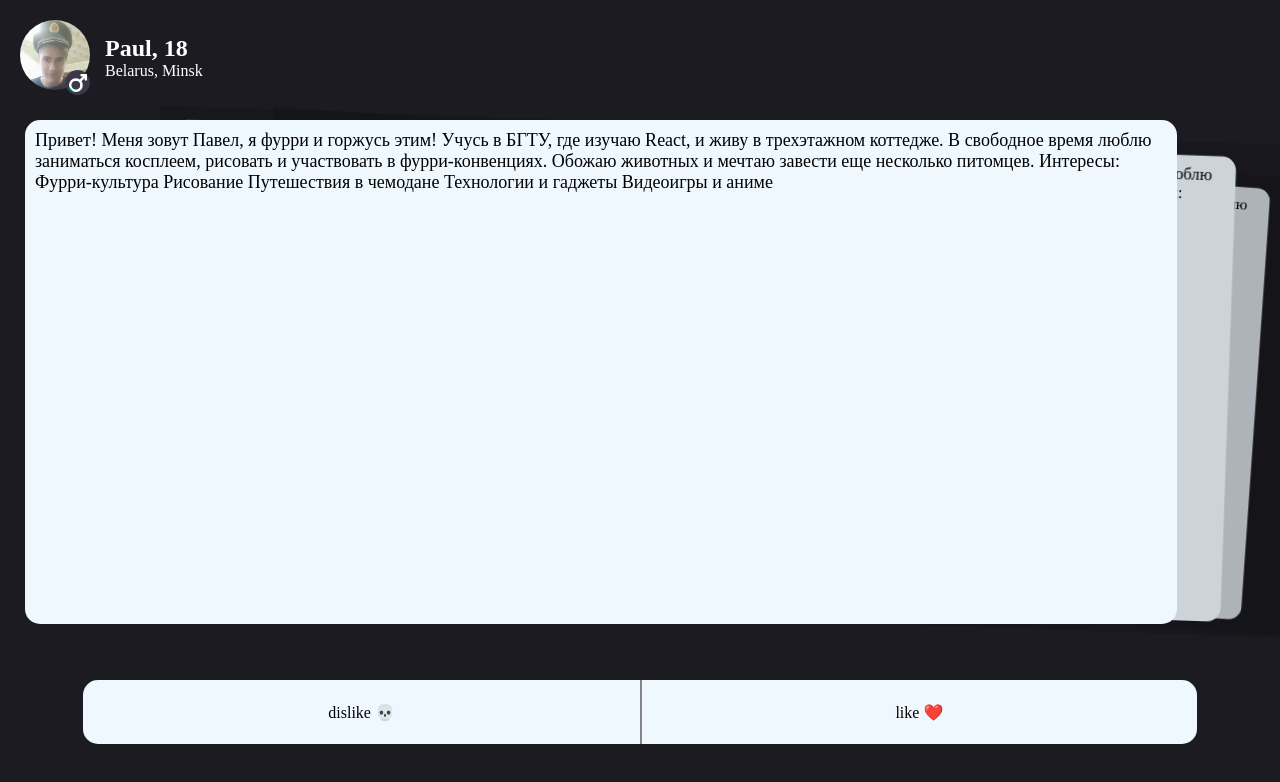
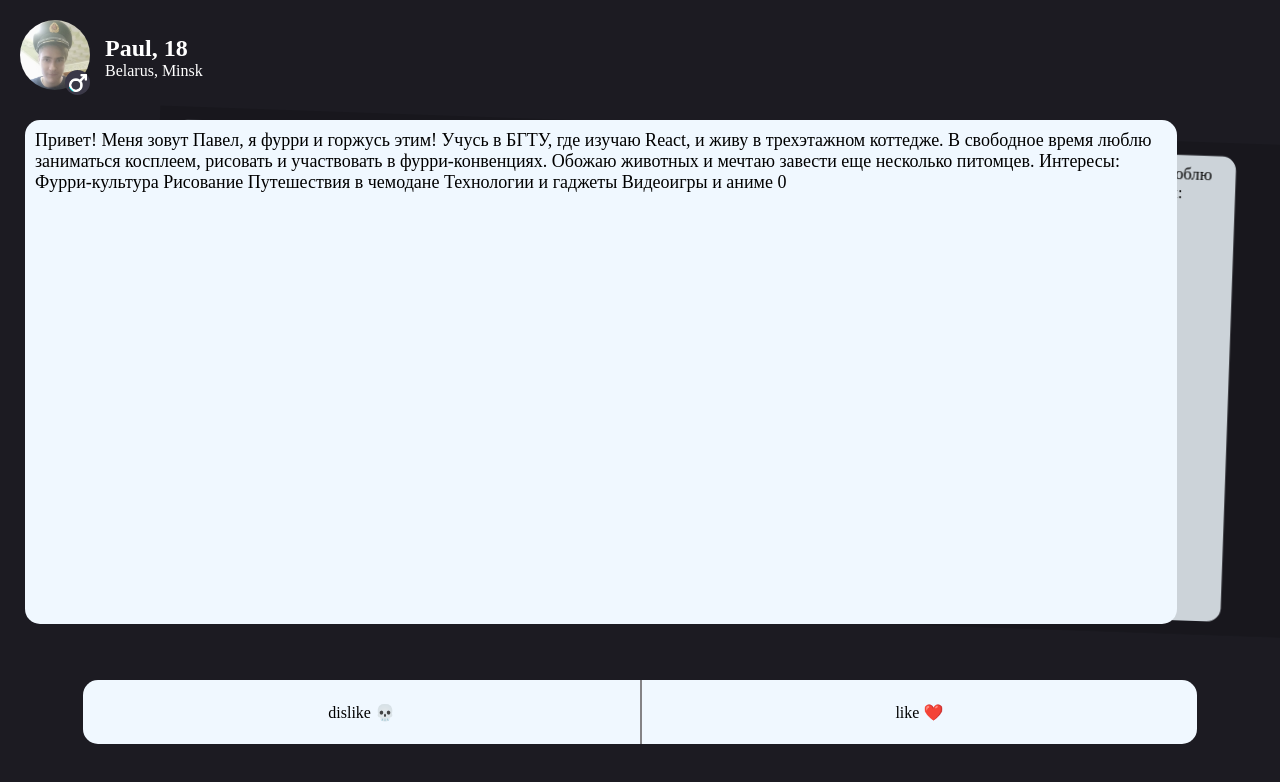
Before and after one commit to beseir/date-app-client, a React (Vite) app: page / in a window 1280 px wide. Shown: the top 782 px of the page. Built offline with nearby package versions, Linux system fonts and the light colour scheme.

Commit message:
short swipes + virtual

```diff
--- a/src/components/BottomBar.tsx
+++ b/src/components/BottomBar.tsx
@@ -1,10 +1,16 @@
 import "../styles/Buttons.css"
-export const BottomBar = () => {
+import React from "react";
+
+interface ButtonProps {
+    onClick: (event: React.MouseEvent<HTMLDivElement>) => void;
+
+}
+export const BottomBar: React.FC<ButtonProps> = ({ onClick}) => {
     return (
         <div className={"bar-container"}>
             <div className={"bottom-bar"}>
-                <div className={"button-bar dislike"}>dislike 💀</div>
-                <div className={"button-bar like"}>like ❤️</div>
+                <div onClick={onClick} className={"button-bar dislike"}>dislike 💀</div>
+                <div onClick={onClick} className={"button-bar like"}>like ❤️</div>
             </div>
         </div>
 
--- a/src/components/Match.tsx
+++ b/src/components/Match.tsx
@@ -3,10 +3,11 @@ import "../styles/MatchPage.css"
 
 import {Profile} from "./Profile.tsx";
 import {BottomBar} from "./BottomBar.tsx";
+import {useState} from "react";
 
 export const Match = () => {
 
-
+    const [id, setId] = useState(0);
     const images:string[] = [
         './pasha/photo_2023-09-28_22-02-49.jpg',
         './pasha/photo_2024-01-06_19-46-53.jpg',
@@ -21,7 +22,7 @@ export const Match = () => {
         const randomIndex = Math.floor(Math.random() * images.length);
         return images[randomIndex];
     };
-    const props = () => {
+    const props = (id: number) => {
         return{
             profileImageURL: getRandomImage(),
             description: "Привет! Меня зовут Павел, я фурри и горжусь этим! Учусь в БГТУ, где изучаю React, и живу в трехэтажном коттедже. В свободное время люблю заниматься косплеем, рисовать и участвовать в фурри-конвенциях. Обожаю животных и мечтаю завести еще несколько питомцев.\n" +
@@ -32,18 +33,22 @@ export const Match = () => {
                 "    Рисование\n" +
                 "    Путешествия в чемодане\n" +
                 "    Технологии и гаджеты\n" +
-                "    Видеоигры и аниме\n",
+                "    Видеоигры и аниме\n" + id.toString(),
             username: "Paul",
             age: 18,
             location: {country:"Belarus", city:"Minsk"},
+            id: id
         }
 
+    }
+    const onClickHandler = () =>{
+    setId(id + 1);
     }
 
     return (
         <>
-            <Profile data={props()}/>
-            <BottomBar/>
+            <Profile data={props(id)}/>
+            <BottomBar onClick={onClickHandler}/>
         </>
 
     );
--- a/src/components/Profile.tsx
+++ b/src/components/Profile.tsx
@@ -1,6 +1,6 @@
 import "../styles/Profile.css"
 import React from "react";
-import { EffectCards } from 'swiper/modules';
+import {EffectCards, Virtual} from 'swiper/modules';
 import {Swiper, SwiperSlide} from "swiper/react";
 import 'swiper/css';
 import 'swiper/css/effect-cards';
@@ -28,12 +28,12 @@ export const Profile: React.FC<UserProfile> =  ({data:{username, location, age,
             <Swiper
                 effect={'cards'}
                 grabCursor={true}
-              //  loop={true}
-                modules={[EffectCards]}
+                modules={[EffectCards, Virtual]}
                 className="mySwiper"
                 speed={550}
-                shortSwipes={false}
-                longSwipesMs={250}
+                virtual={{enabled:true}}
+                virtualTranslate={true}
+
             >
 
                 <SwiperSlide><div className={"profile-card"}>{description}</div></SwiperSlide>
```
